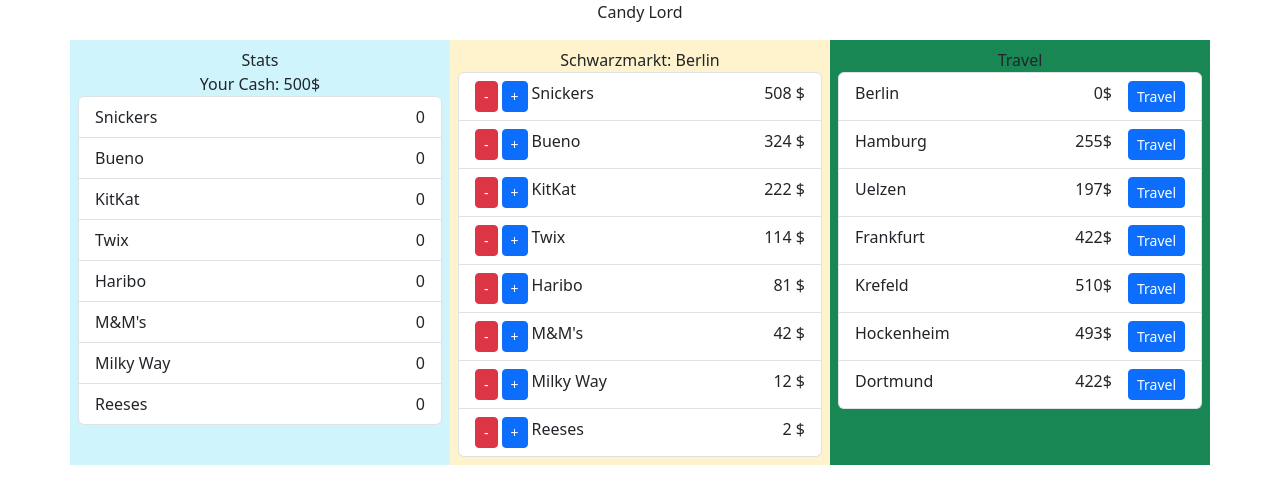
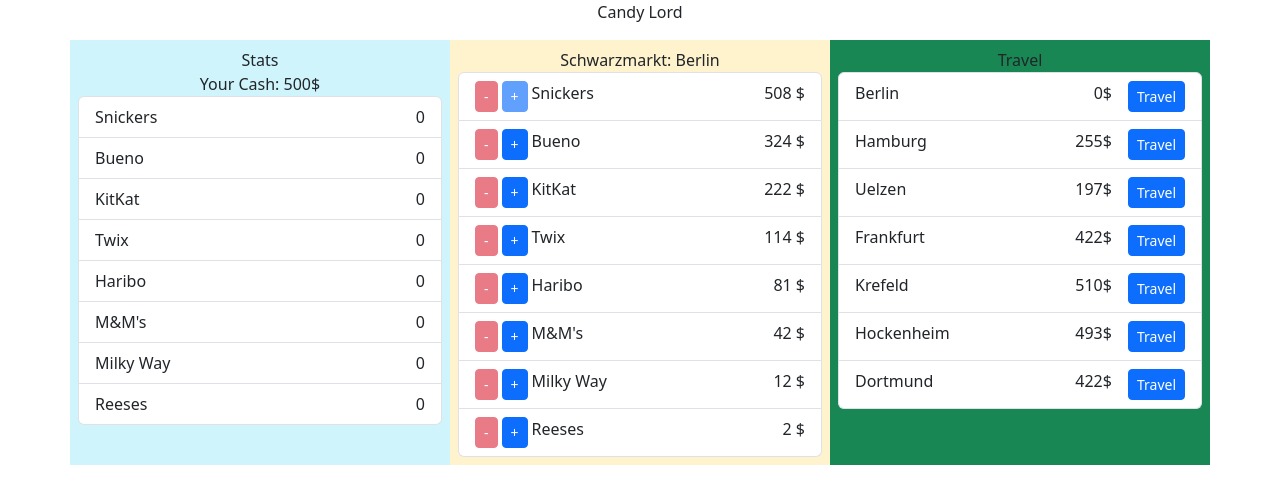
Before and after one commit to 3rim/candy-lord-react, a React (Vite) app: page / in a window 1280 px wide. Shown: the top 504 px of the page. Built offline with nearby package versions, Linux system fonts and the light colour scheme.

Commit message:
buy and sell only if player has enough money or candy

```diff
--- a/src/classes/Player.ts
+++ b/src/classes/Player.ts
@@ -34,7 +34,7 @@
         } else {
             newCandyInventory.push({ candy, amount });
         }
-        this.money += candy.price * amount;
+        this.money -= candy.price * amount;
         // Return a new Player instance with the updated inventory and same current city
         return new Player(this.name, this.money, newCandyInventory, this.currentCity);
     }
--- a/src/components/BlackMarkt.tsx
+++ b/src/components/BlackMarkt.tsx
@@ -1,4 +1,4 @@
-import { CandyCollection } from '../classes/Candy';
+import { CandyCollection,Candy } from '../classes/Candy';
 import Player from '../classes/Player';
 
 interface Props {
@@ -8,6 +8,32 @@
 }
 
 function BlackMarktComponent({ player, candyCollection, onBuy }: Props) {
+    const canBuy = (candy: Candy) => {
+        return player.money >= candy.price;
+    };
+
+    const canSell = (candy: Candy) => {
+        return player.getCandyAmount(candy) > 0;
+    };
+
+    const handleBuy = (candy: Candy) => {
+        if (canBuy(candy)) {
+            const updatedPlayer = player.buyCandy(candy, 1);
+            onBuy(updatedPlayer);
+        } else {
+            console.log("Not enough money to buy " + candy.name);
+        }
+    };
+
+    const handleSell = (candy: Candy) => {
+        if (canSell(candy)) {
+            const updatedPlayer = player.sellCandy(candy, 1);
+            onBuy(updatedPlayer);
+        } else {
+            console.log("No " + candy.name + " to sell");
+        }
+    };
+
     return (
         <>
             <div>Schwarzmarkt: {player.currentCity.name}</div>
@@ -16,18 +42,14 @@
                     <li className="list-group-item d-flex justify-content-between" key={index}>
                         <div className="d-flex">
                             <button type="button" className="btn btn-danger btn-sm"
-                            onClick={() => {
-                                const updatedPlayer = player.sellCandy(candy, 1);
-                                onBuy(updatedPlayer);
-                            }}
+                                onClick={() => handleSell(candy)}
+                                disabled={!canSell(candy)}
                             >-</button>
                             <button
                                 type="button"
                                 className="btn btn-primary btn-sm mx-1"
-                                onClick={() => {
-                                    const updatedPlayer = player.buyCandy(candy, 1);
-                                    onBuy(updatedPlayer);
-                                }}
+                                onClick={() => handleBuy(candy)}
+                                disabled={!canBuy(candy)}
                             >
                                 +
                             </button>
--- a/src/components/GameBoard.tsx
+++ b/src/components/GameBoard.tsx
@@ -18,6 +18,9 @@
     const [player, setPlayer] = useState(initialPlayer);
 
     const handleTravel = (destination: City) => {
+        if (destination === player.currentCity) {
+            return;
+        }
         const travelCost = City.getTravelPriceList(player.currentCity).get(destination);
         console.log(travelCost);
         if (player.money >= travelCost) {
```
